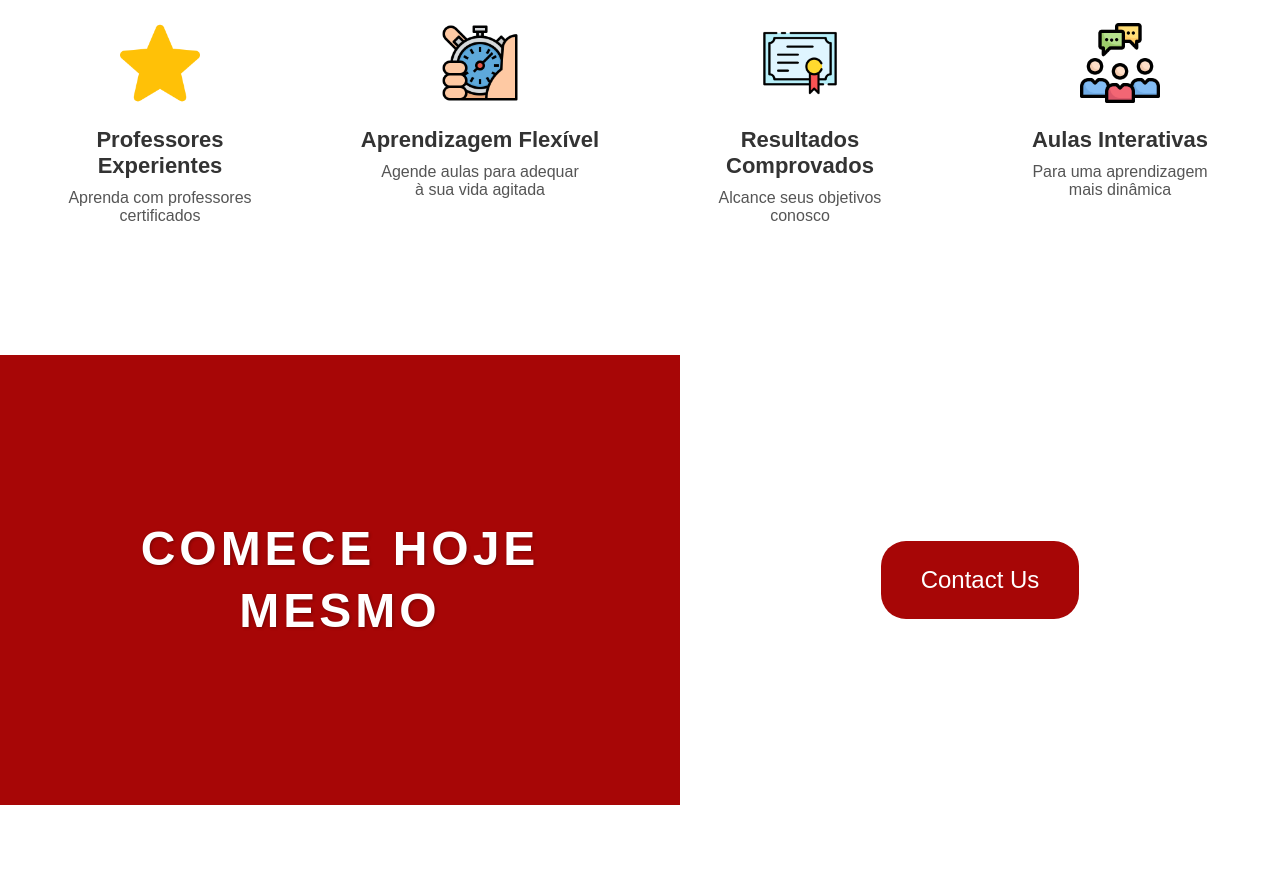
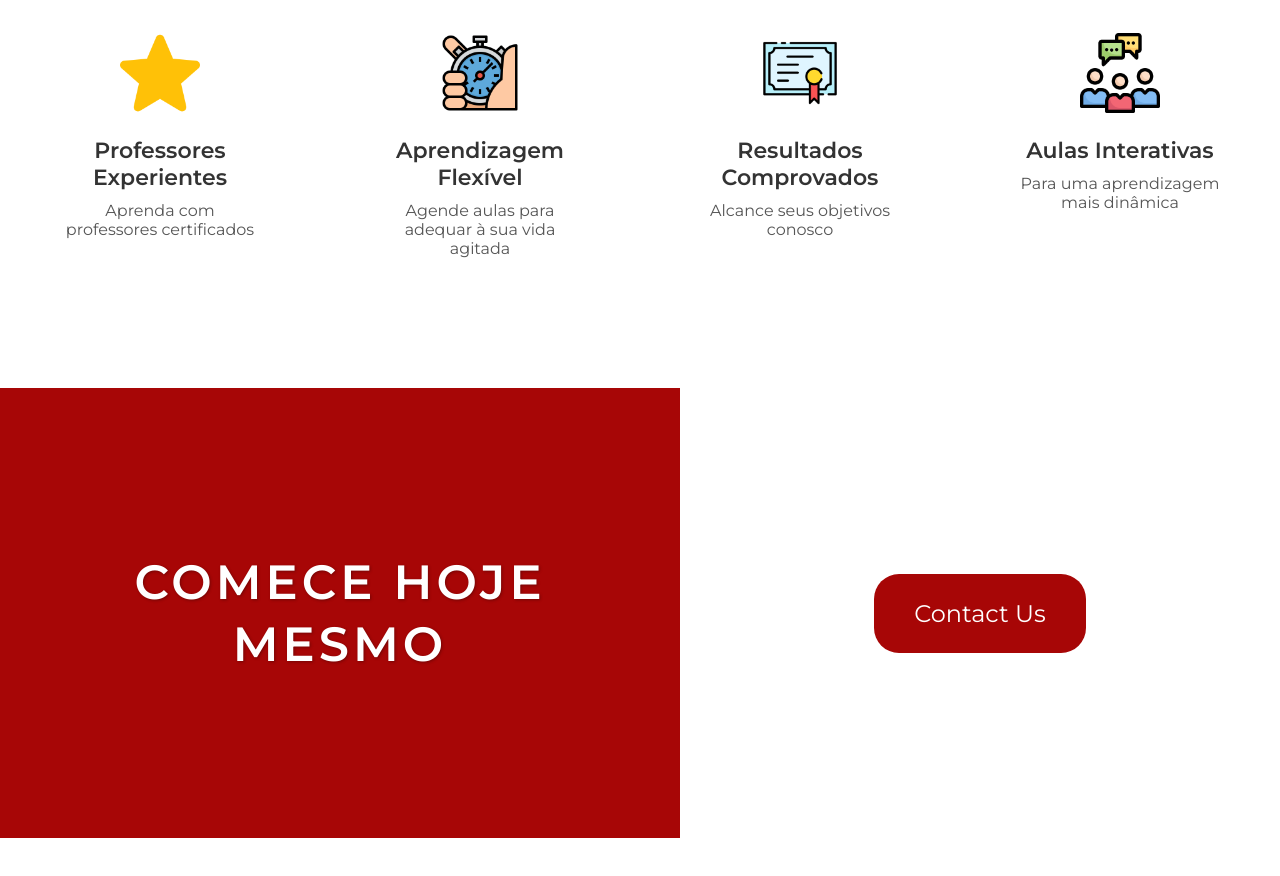
Before and after one commit to CaueFelip/SiteYouC, a plain HTML site: page index.html in a window 1280 px wide. Shown: the part 1352-2228 px from the top of the page. Drawn offline with Linux system fonts and the light colour scheme.

Commit message:
Alteracao

```diff
--- a/index.html
+++ b/index.html
@@ -1,10 +1,13 @@
 <!DOCTYPE html>
 <html lang="pt-BR">
 <head>
-  <meta charset="UTF-8" />
-  <meta name="viewport" content="width=device-width, initial-scale=1.0"/>
-  <title>You-C | Escola de Idiomas</title>
-  <link rel="stylesheet" href="style.css" />
+  <meta charset="UTF-8">
+  <meta name="viewport" content="width=device-width, initial-scale=1.0">
+  <title>You-C Language School</title>
+  <link rel="stylesheet" href="style.css"> <!-- Este é seu CSS externo -->
+  <link href="https://fonts.googleapis.com/css2?family=Kanit:wght@100;200;300;400;500;600;700&display=swap" rel="stylesheet">
+  <link href="https://fonts.googleapis.com/css2?family=Montserrat:wght@400;600;700&display=swap" rel="stylesheet">
+  <link href="https://fonts.googleapis.com/css2?family=Poppins:wght@400;500;600&display=swap" rel="stylesheet">
 </head>
 <body>
 
```
